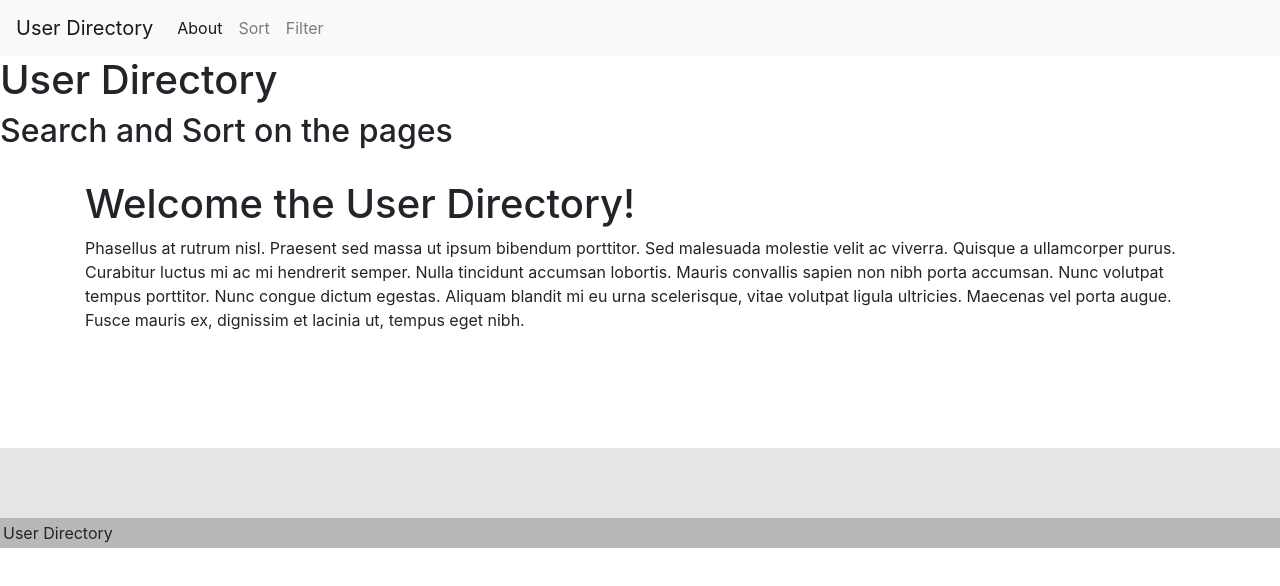
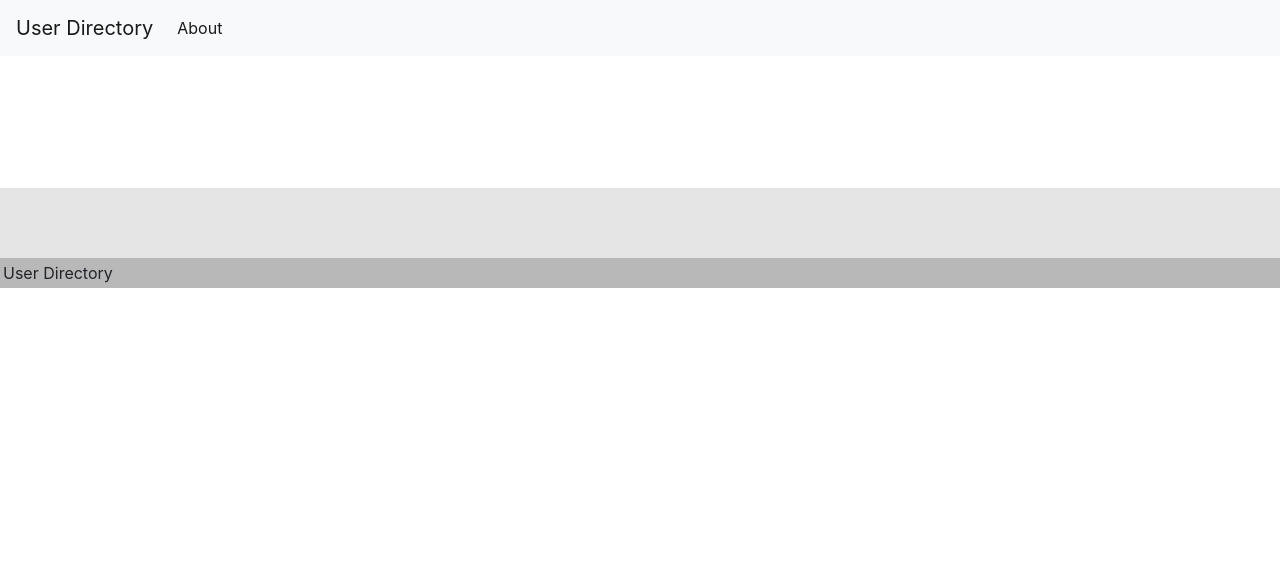
Before and after one commit to CrystalWatkins/gt-hw-react-user-directory-app, a React (Create React App) app: page / in a window 1280 px wide. Shown: the top 586 px of the page. Built offline with nearby package versions, Linux system fonts and the light colour scheme.

Commit message:
deleted filter and sort pages after realizing only need one page

```diff
--- a/src/App.js
+++ b/src/App.js
@@ -1,8 +1,6 @@
 import React from "react";
 import { BrowserRouter as Router, Route } from "react-router-dom";
-import Sort from "./pages/Sort";
 import About from "./pages/About";
-import Filter from "./pages/Filter";
 import Navbar from "./components/Navbar";
 import Footer from "./components/Footer";
 import Wrapper from "./components/Wrapper";
@@ -15,8 +13,6 @@ function App() {
         <Wrapper>
           <Route exact path="/" component={About} />
           <Route exact path="/about" component={About} />
-          <Route exact path="/sort" component={Sort} />
-          <Route exact path="/filter" component={Filter} />
         </Wrapper>
         <Footer />
       </div>
--- a/src/components/Navbar/index.js
+++ b/src/components/Navbar/index.js
@@ -23,22 +23,6 @@ function Navbar() {
               About
             </Link>
           </li>
-          <li className="nav-item">
-            <Link
-              to="/sort"
-              className={window.location.pathname === "/sort" ? "nav-link active" : "nav-link"}
-            >
-              Sort
-            </Link>
-          </li>
-          <li className="nav-item">
-            <Link
-              to="/filter"
-              className={window.location.pathname === "/filter" ? "nav-link active" : "nav-link"}
-            >
-              Filter
-            </Link>
-          </li>
         </ul>
       </div>
     </nav>
--- a/src/pages/About.jsx
+++ b/src/pages/About.jsx
@@ -1,5 +1,4 @@
 import React from "react";
-import Hero from "../components/Hero";
 import Container from "../components/Container";
 import Row from "../components/Row";
 import Col from "../components/Col";
@@ -7,25 +6,13 @@ import Col from "../components/Col";
 function About() {
   return (
     <div>
-        <h1>User Directory</h1>
-        <h2>Search and Sort on the pages</h2>
       <Container style={{ marginTop: 30 }}>
         <Row>
           <Col size="md-12">
-            <h1>Welcome the User Directory!</h1>
           </Col>
         </Row>
         <Row>
           <Col size="md-12">
-            <p>
-              Phasellus at rutrum nisl. Praesent sed massa ut ipsum bibendum porttitor. Sed
-              malesuada molestie velit ac viverra. Quisque a ullamcorper purus. Curabitur luctus mi
-              ac mi hendrerit semper. Nulla tincidunt accumsan lobortis. Mauris convallis sapien non
-              nibh porta accumsan. Nunc volutpat tempus porttitor. Nunc congue dictum egestas.
-              Aliquam blandit mi eu urna scelerisque, vitae volutpat ligula ultricies. Maecenas vel
-              porta augue. Fusce mauris ex, dignissim et lacinia ut, tempus eget nibh.
-            </p>
-
           </Col>
         </Row>
       </Container>
--- a/src/pages/Filter.jsx
+++ /dev/null
@@ -1,45 +0,0 @@
-import React, { Component } from "react";
-import API from "../utils/API";
-import Card from "../components/Card";
-
-class Filter extends Component {
-  state = {
-    image: "",
-    match: false,
-    matchCount: 0
-  };
-
-  // When the component mounts, load the next user to be displayed
-  componentDidMount() {
-    this.loadNextUser();
-  }
-
-  loadNextUser = () => {
-    API.getRandomUser()
-      .then(res =>
-        this.setState({
-          image: res.data.message
-        })
-      )
-      .catch(err => console.log(err));
-  };
-
-  render() {
-    return (
-      <div>
-        <h1 className="text-center">Random Office Worker Here</h1>
-        {/* <Card image={this.state.picture.medium} /> */}
-        <h1 className="text-center">
-          Hello
-          {/* Gender: {this.state.gender}
-          First Name: {this.state.name.first}
-          Last name: {this.state.name.last}
-          Eamil: this.state.email
-          Phone: {this.state.phone.cell} */}
-        </h1>
-      </div>
-    );
-  }
-}
-
-export default Filter;
--- a/src/pages/Sort.jsx
+++ /dev/null
@@ -1,62 +0,0 @@
-import React, { Component } from "react";
-// import API from "../utils/API";
-// import Container from "../components/Container";
-// import SearchForm from "../components/SearchForm";
-// import SearchResults from "../components/SearchResults";
-// import Alert from "../components/Alert";
-
-class Sort extends Component {
-  state = {
-    search: "",
-    breeds: [],
-    results: [],
-    error: ""
-  };
-
-//   // When the component mounts, get a list of all available base breeds and update this.state.breeds
-//   componentDidMount() {
-//     API.getBaseBreedsList()
-//       .then(res => this.setState({ breeds: res.data.message }))
-//       .catch(err => console.log(err));
-//   }
-
-//   handleInputChange = event => {
-//     this.setState({ search: event.target.value });
-//   };
-
-//   handleFormSubmit = event => {
-//     event.preventDefault();
-//     API.getDogsOfBreed(this.state.search)
-//       .then(res => {
-//         if (res.data.status === "error") {
-//           throw new Error(res.data.message);
-//         }
-//         this.setState({ results: res.data.message, error: "" });
-//       })
-//       .catch(err => this.setState({ error: err.message }));
-//   };
-  render() {
-    return (
-      <h1>Sort Page</h1>)
-//       <div>
-//         <Container style={{ minHeight: "80%" }}>
-//           <h1 className="text-center">Search By Breed!</h1>
-//           <Alert
-//             type="danger"
-//             style={{ opacity: this.state.error ? 1 : 0, marginBottom: 10 }}
-//           >
-//             {this.state.error}
-//           </Alert>
-//           <SearchForm
-//             handleFormSubmit={this.handleFormSubmit}
-//             handleInputChange={this.handleInputChange}
-//             breeds={this.state.breeds}
-//           />
-//           <SearchResults results={this.state.results} />
-//         </Container>
-//       </div>
-//     );
-  }
-}
-
-export default Sort;
--- a/src/utils/API.js
+++ b/src/utils/API.js
@@ -10,7 +10,7 @@ export default {
     return axios.get("//https://randomuser.me/api/?exc=" + this.results.name.first || this.results.name.last || this.results.email ||
     this.results.phone || this.results.picture.medium);
   },
-  getFilteredList: function() {
+  getSearchedUser: function() {
     return axios.get("https://randomuser.me/api/?inc=" + this.results.name.first || this.results.name.last || this.results.email ||
     this.results.phone || this.results.picture.medium);
   }
```
